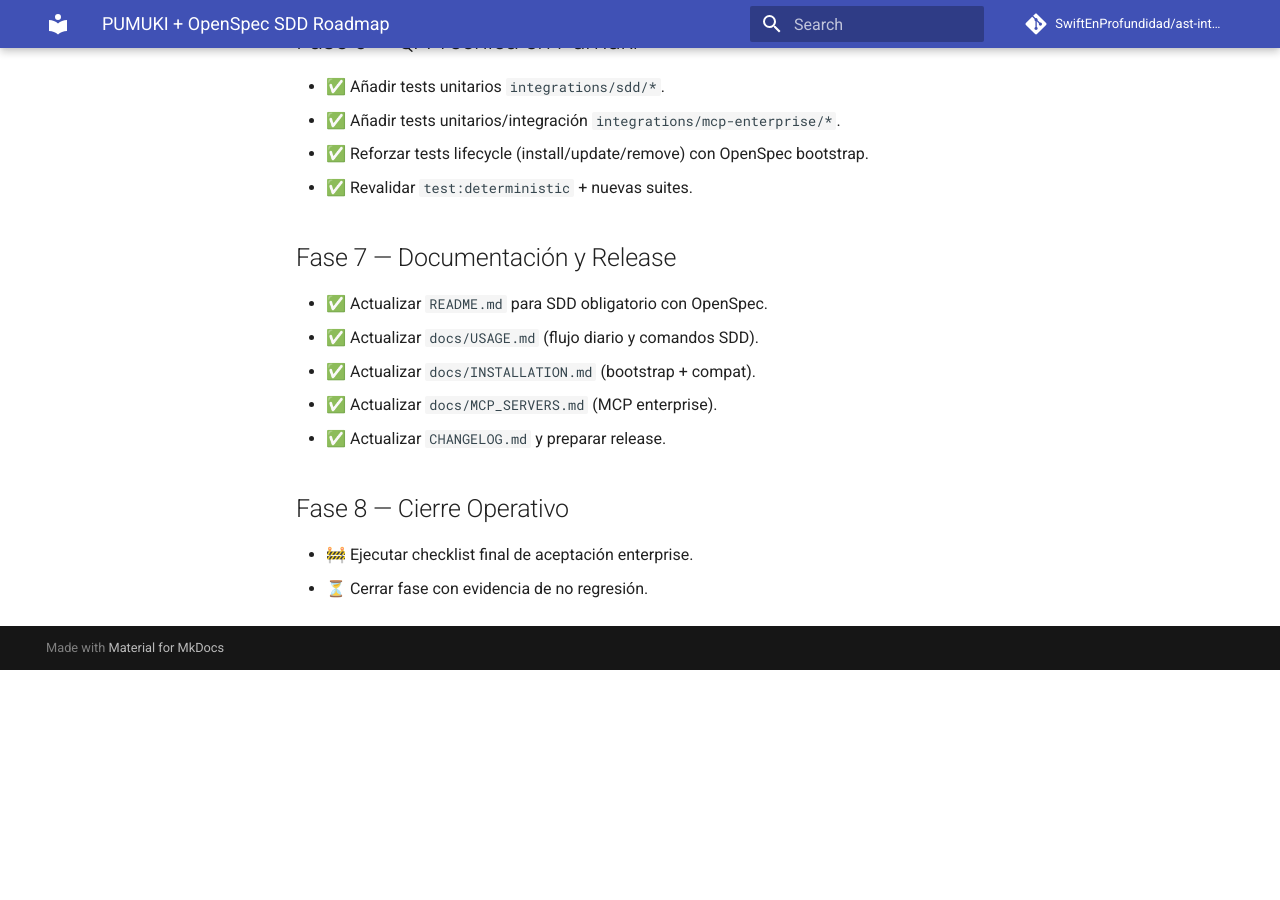
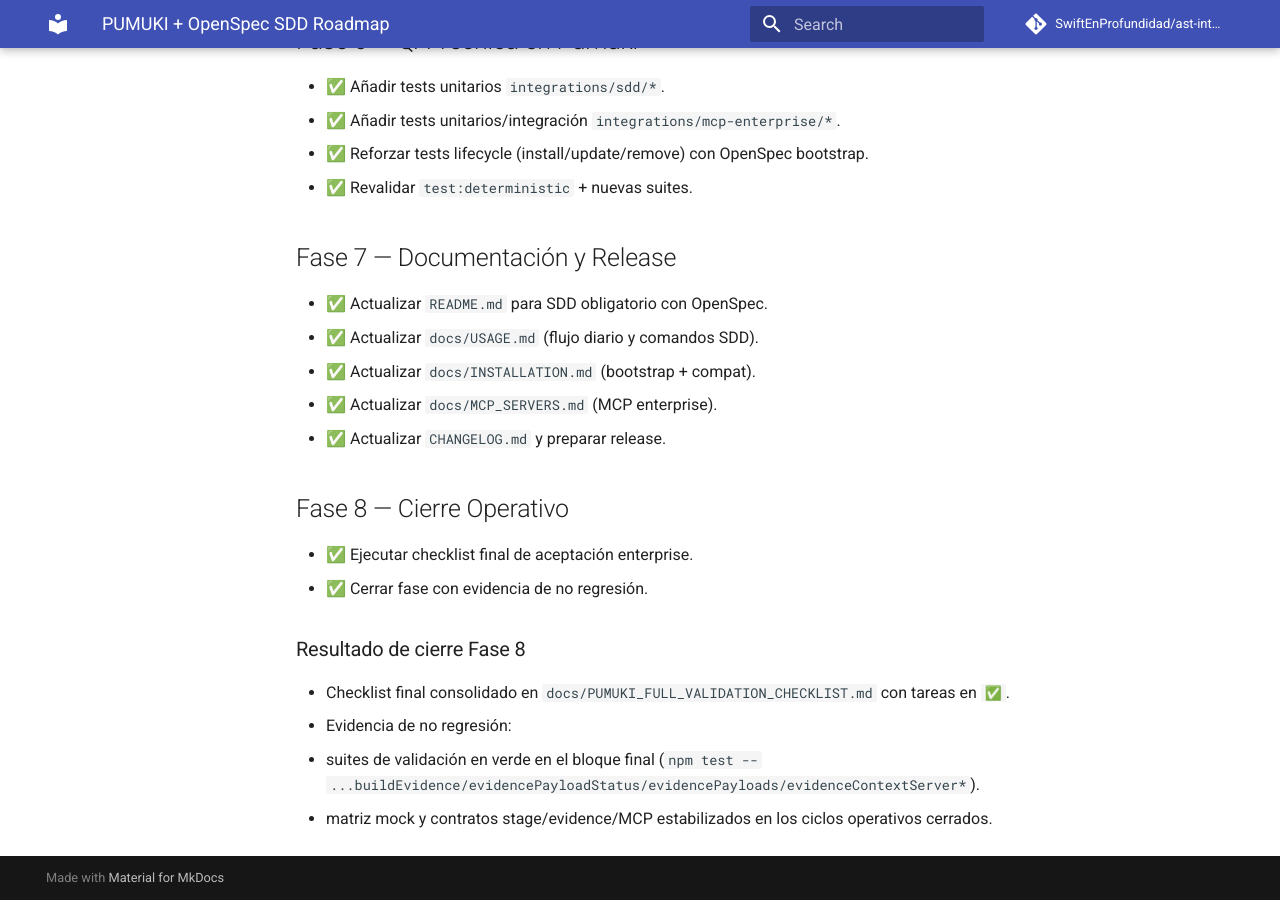
Before and after one commit to SwiftEnProfundidad/ast-intelligence-hooks, an MkDocs documentation site: the page built from docs/PUMUKI_OPENSPEC_SDD_ROADMAP.md, in a window 1280 px wide and 900 px high, scrolled down 1568 px. Built offline with MkDocs 1.6.1 and Material for MkDocs 9.7.7, drawn with Linux system fonts in a browser that asks for light colours; comment, search, counter and statistics services are not loaded; before the commit the page ends 2238 px from its top, so only the background shows below that.

Commit message:
docs(validation): close remaining checklist and roadmap tasks

```diff
--- a/docs/PUMUKI_OPENSPEC_SDD_ROADMAP.md
+++ b/docs/PUMUKI_OPENSPEC_SDD_ROADMAP.md
@@ -51,5 +51,11 @@
 - ✅ Actualizar `CHANGELOG.md` y preparar release.
 
 ## Fase 8 — Cierre Operativo
-- 🚧 Ejecutar checklist final de aceptación enterprise.
-- ⏳ Cerrar fase con evidencia de no regresión.
+- ✅ Ejecutar checklist final de aceptación enterprise.
+- ✅ Cerrar fase con evidencia de no regresión.
+
+### Resultado de cierre Fase 8
+- Checklist final consolidado en `docs/PUMUKI_FULL_VALIDATION_CHECKLIST.md` con tareas en `✅`.
+- Evidencia de no regresión:
+  - suites de validación en verde en el bloque final (`npm test -- ...buildEvidence/evidencePayloadStatus/evidencePayloads/evidenceContextServer*`).
+  - matriz mock y contratos stage/evidence/MCP estabilizados en los ciclos operativos cerrados.
```
Also changed, not shown: docs/PUMUKI_FULL_VALIDATION_CHECKLIST.md (+4 -1 lines), docs/REFRACTOR_PROGRESS.md (+7 -1 lines).
